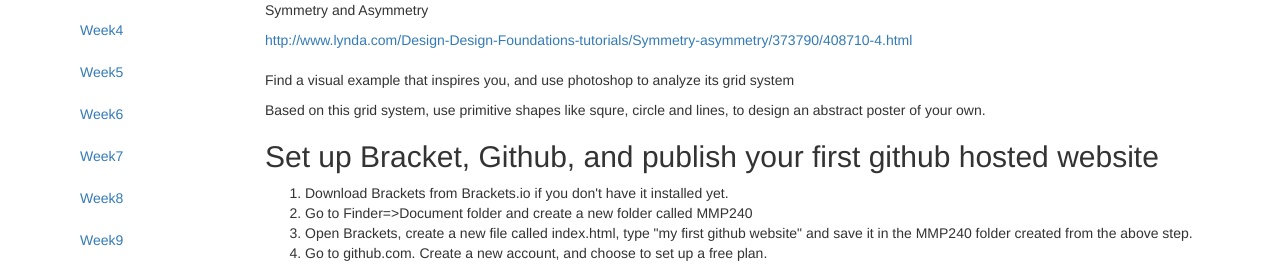
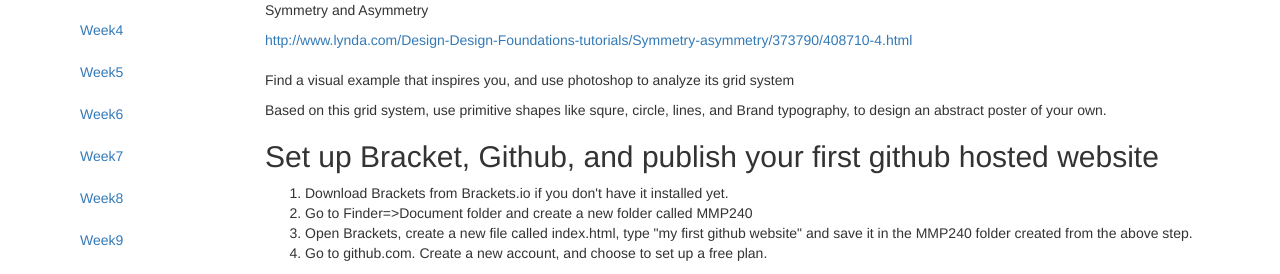
Before and after one commit to zhenzhenqi/MMA100, a Jekyll site: the page built from _posts/2015-03-01-week1.html, in a window 1280 px wide and 900 px high, scrolled down 425 px. Shown: the part 158-432 px from the top of the window. Built offline with Jekyll 4.4.1, drawn with Linux system fonts in a browser that asks for light colours; nearby versions of some CDN libraries.

Commit message:
week1 note

```diff
--- a/_posts/2015-03-01-week1.html
+++ b/_posts/2015-03-01-week1.html
@@ -21,7 +21,7 @@ layout: default
 
 <h2></h2>
 <p>Find a visual example that inspires you, and use photoshop to analyze its grid system</p>
-<p>Based on this grid system, use primitive shapes like squre, circle and lines, to design an abstract poster of your own.</p>
+<p>Based on this grid system, use primitive shapes like squre, circle, lines, and Brand typography, to design an abstract poster of your own.</p>
 
 
 
```
